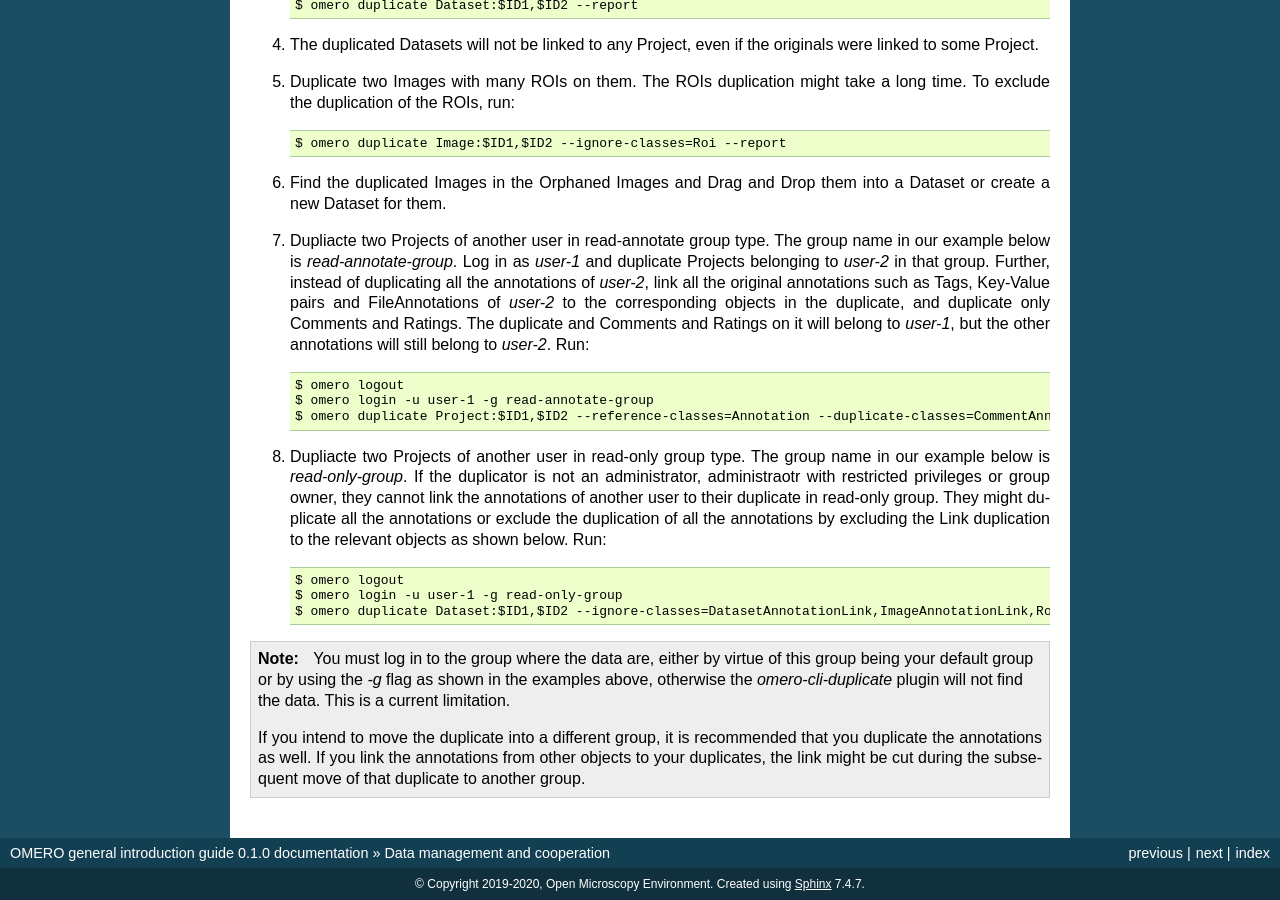
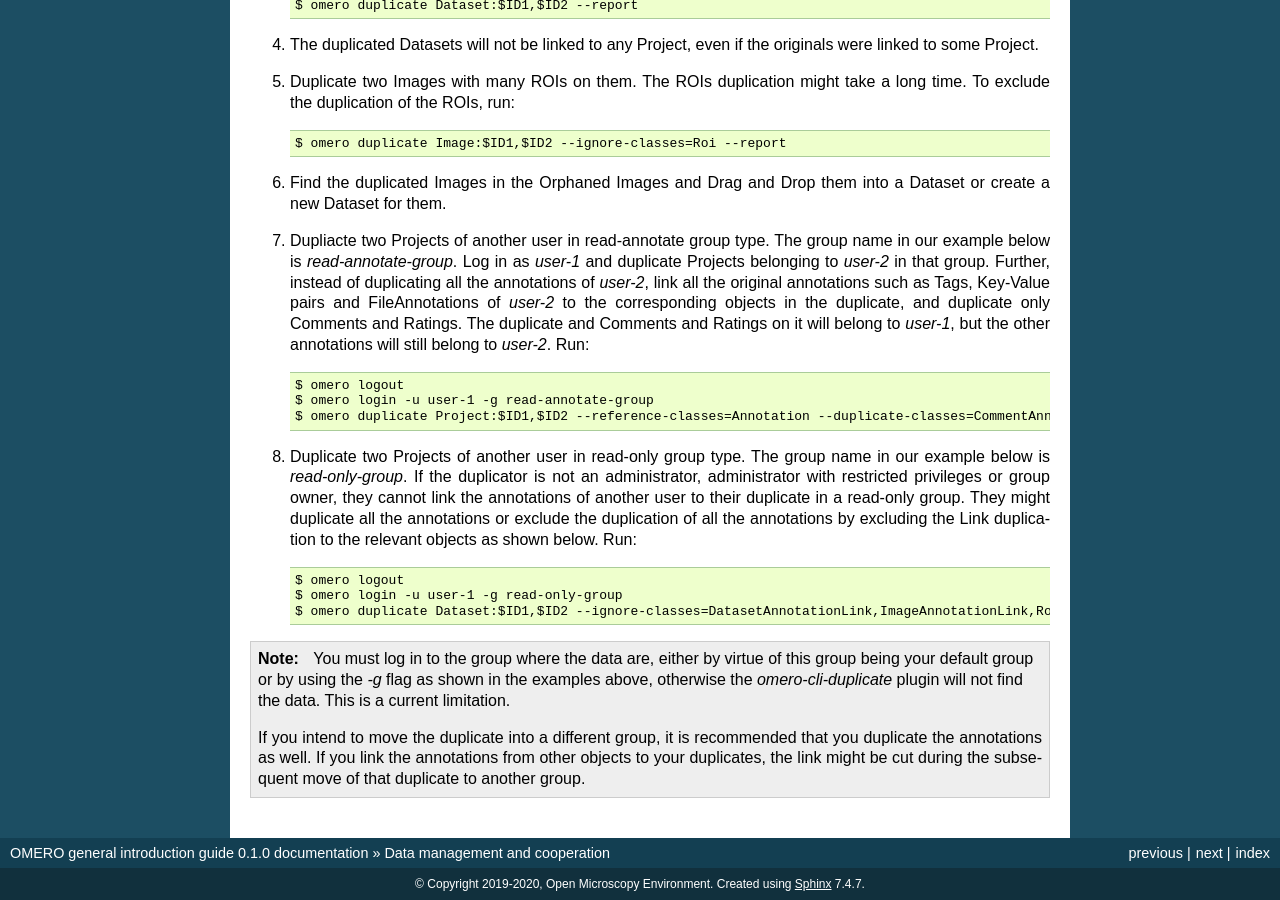
Before and after one commit to ome/omero-guide-introduction, a Sphinx documentation site: the page built from docs/data-management.rst, in a window 1280 px wide and 900 px high, scrolled down 8466 px. Built offline with Sphinx 7.4.7, drawn with Linux system fonts in a browser that asks for light colours.

Commit message:
Update docs/data-management.rst
Co-authored-by: Mark Carroll <m.t.b.carroll@dundee.ac.uk>

```diff
--- a/docs/data-management.rst
+++ b/docs/data-management.rst
@@ -302,7 +302,7 @@ Step-by-Step
    $ omero login -u user-1 -g read-annotate-group
    $ omero duplicate Project:$ID1,$ID2 --reference-classes=Annotation --duplicate-classes=CommentAnnotation,LongAnnotation --report
 
-#. Dupliacte two Projects of another user in read-only group type. The group name in our example below is `read-only-group`. If the duplicator is not an administrator, administraotr with restricted privileges or group owner, they cannot link the annotations of another user to their duplicate in read-only group. They might duplicate all the annotations or exclude the duplication of all the annotations by excluding the Link duplication to the relevant objects as shown below. Run::
+#. Duplicate two Projects of another user in read-only group type. The group name in our example below is `read-only-group`. If the duplicator is not an administrator, administrator with restricted privileges or group owner, they cannot link the annotations of another user to their duplicate in a read-only group. They might duplicate all the annotations or exclude the duplication of all the annotations by excluding the Link duplication to the relevant objects as shown below. Run::
 
    $ omero logout
    $ omero login -u user-1 -g read-only-group
```
